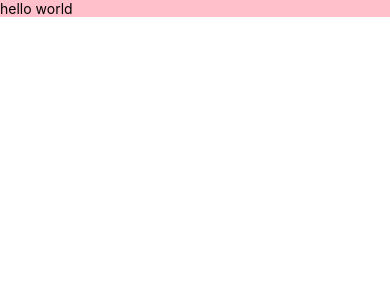
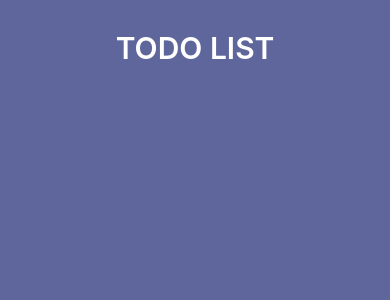
Before and after one commit to bilalahmad147/demo-projects-for-react-native, a React Native app in the folder testingapp/: screen / in a window 390 px wide. Shown: the top 300 px of the page. Built offline with nearby package versions, Linux system fonts and the light colour scheme.

Commit message:
Update App.js

```diff
--- a/testingapp/App.js
+++ b/testingapp/App.js
@@ -1,19 +1,25 @@
 import React from 'react';
-import {ScrollView, StyleSheet, Text, View} from 'react-native';
+import {StyleSheet, Text, View} from 'react-native';
 
 const App = () => {
   return (
-    <ScrollView>
-      <View style={styles.mainView}>
-        <Text>hello world</Text>
-      </View>
-    </ScrollView>
+    <View style={styles.container}>
+      <Text style={styles.heading}>TODO LIST</Text>
+    </View>
   );
 };
 
 const styles = StyleSheet.create({
-  mainView: {
-    backgroundColor: 'pink'
+  container: {
+    flex: 1,
+    backgroundColor: '#5f669c',
+  },
+  heading: {
+    color: '#fff',
+    fontSize: 30,
+    fontWeight: '600',
+    marginTop: 30,
+    textAlign: 'center'
   },
 });
 
```
